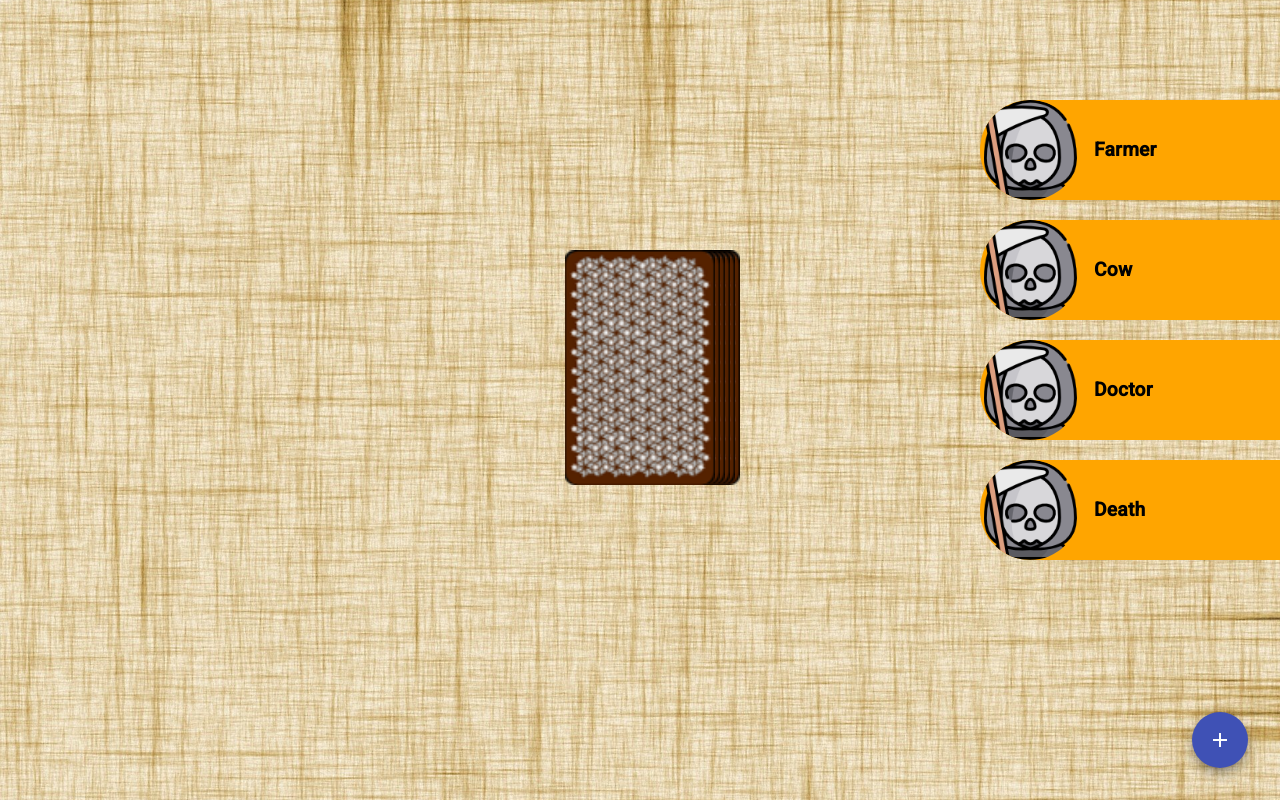
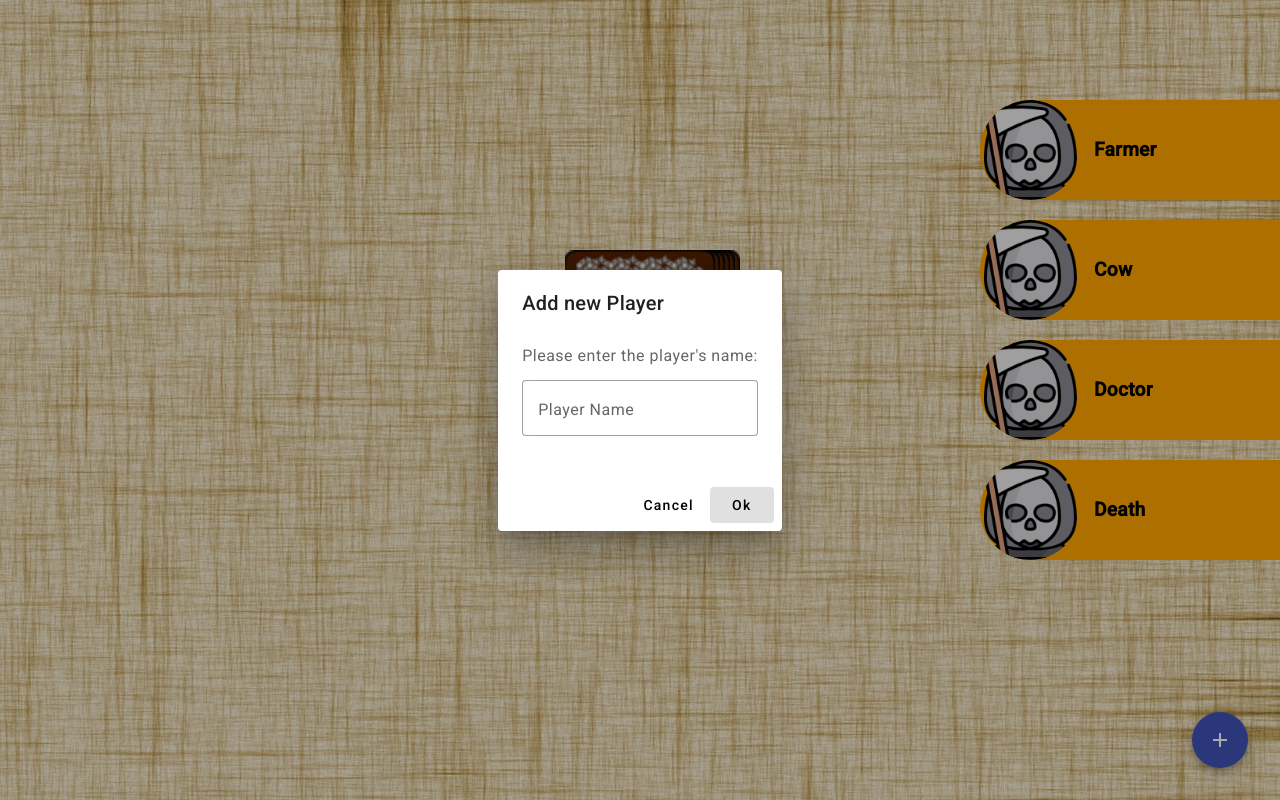
Before and after one commit to milosdimi/angular-ringoffire, an Angular app: page /game in a window 1280 px wide. Both pictures are taken after a click on the button "add". Built offline with nearby package versions, Linux system fonts and the light colour scheme.

Commit message:
dialog add player added

```diff
--- /dev/null
+++ b/src/app/dialog-add-player/dialog-add-player.component.html
@@ -0,0 +1,15 @@
+<h2 mat-dialog-title>Add new Player</h2>
+
+<mat-dialog-content>
+  <p>Please enter the player's name:</p>
+
+  <mat-form-field appearance="outline" style="width: 100%;">
+    <mat-label>Player Name</mat-label>
+    <input matInput [(ngModel)]="name" />
+  </mat-form-field>
+</mat-dialog-content>
+
+<mat-dialog-actions align="end">
+  <button mat-button (click)="onNoClick()">Cancel</button>
+  <button mat-button [mat-dialog-close]="name" cdkFocusInitial>Ok</button>
+</mat-dialog-actions>
--- /dev/null
+++ b/src/app/dialog-add-player/dialog-add-player.component.ts
@@ -0,0 +1,35 @@
+import { Component, Inject } from '@angular/core';
+import { CommonModule } from '@angular/common';
+import { FormsModule } from '@angular/forms';
+
+import { MatDialogModule, MatDialogRef, MAT_DIALOG_DATA } from '@angular/material/dialog';
+import { MatFormFieldModule } from '@angular/material/form-field';
+import { MatInputModule } from '@angular/material/input';
+import { MatButtonModule } from '@angular/material/button';
+
+@Component({
+  selector: 'app-dialog-add-player',
+  standalone: true,
+  imports: [
+    CommonModule,
+    FormsModule,
+    MatDialogModule,
+    MatFormFieldModule,
+    MatInputModule,
+    MatButtonModule,
+  ],
+  templateUrl: './dialog-add-player.component.html',
+  styleUrls: ['./dialog-add-player.component.scss'], // wichtig: styleUrls (plural)
+})
+export class DialogAddPlayerComponent {
+  name = '';
+
+  constructor(
+    public dialogRef: MatDialogRef<DialogAddPlayerComponent>,
+    @Inject(MAT_DIALOG_DATA) public data: any // optional, kannst du auch weglassen
+  ) {}
+
+  onNoClick(): void {
+    this.dialogRef.close();
+  }
+}
--- a/src/app/game/game.component.html
+++ b/src/app/game/game.component.html
@@ -21,6 +21,6 @@
   </div>
 </section>
 
-<button mat-fab color="primary" class="add-player-button">
+<button mat-fab color="primary" class="add-player-button" (click)="openAddPlayerDialog()">
   <mat-icon>add</mat-icon>
 </button>
--- a/src/app/game/game.component.ts
+++ b/src/app/game/game.component.ts
@@ -1,14 +1,24 @@
 import { Component, OnInit } from '@angular/core';
 import { CommonModule } from '@angular/common';
 import { GameModel } from '../../models/game.model';
-import { PlayerComponent } from "../player/player.component";
+import { PlayerComponent } from '../player/player.component';
+
 import { MatIconModule } from '@angular/material/icon';
 import { MatButtonModule } from '@angular/material/button';
+import { MatDialog, MatDialogModule } from '@angular/material/dialog';
+
+import { DialogAddPlayerComponent } from '../dialog-add-player/dialog-add-player.component';
 
 @Component({
   selector: 'app-game',
   standalone: true,
-  imports: [CommonModule, PlayerComponent, MatIconModule, MatButtonModule], // hier ist NgFor, NgIf, NgStyle usw. drin
+  imports: [
+    CommonModule,
+    PlayerComponent,
+    MatIconModule,
+    MatButtonModule,
+    MatDialogModule,
+  ],
   templateUrl: './game.component.html',
   styleUrls: ['./game.component.scss'],
 })
@@ -17,9 +27,12 @@
   currentCard: string = '';
   game: GameModel = new GameModel();
 
+  constructor(public dialog: MatDialog) {}
+
   ngOnInit(): void {
     this.newGame();
   }
+
   newGame() {
     this.game = new GameModel();
     console.log(this.game);
@@ -28,11 +41,10 @@
   takeCard() {
     if (!this.pickCardAnimation) {
       this.currentCard = this.game.stack.pop() || '';
-
       this.pickCardAnimation = true;
 
-      console.log('wen card: ' + this.currentCard);
-      console.log('game ist ', +this.game);
+      console.log('new card:', this.currentCard);
+      console.log('game ist', this.game);
 
       setTimeout(() => {
         this.game.playedCard.push(this.currentCard);
@@ -40,4 +52,15 @@
       }, 1000);
     }
   }
+
+  openAddPlayerDialog(): void {
+    const dialogRef = this.dialog.open(DialogAddPlayerComponent);
+
+    dialogRef.afterClosed().subscribe((name: string) => {
+      if (name?.trim()) {
+        console.log('Neuer Spieler:', name);
+        // hier Spieler in game.players pushen (wenn du das hast)
+      }
+    });
+  }
 }
```
Also changed, not shown: src/app/dialog-add-player/dialog-add-player.component.scss (added), 1 other file (tests, documents, lock files or other folders).
